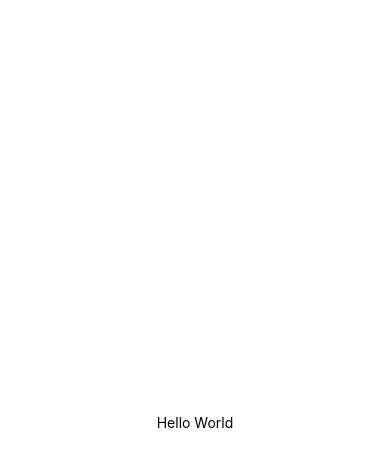
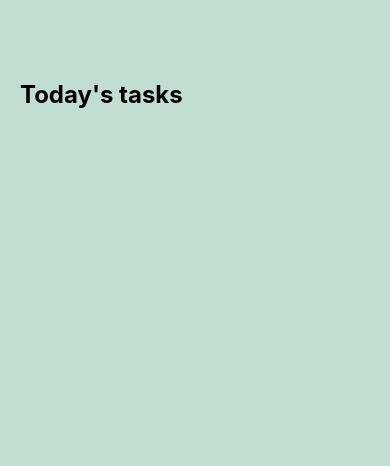
Before and after one commit to leilamahmoudi/react-native-todolist, a React Native app in the folder todoList/: screen / in a window 390 px wide. Shown: the top 466 px of the page. Built offline with nearby package versions, Linux system fonts and the light colour scheme.

Commit message:
basic structure

```diff
--- a/todoList/App.js
+++ b/todoList/App.js
@@ -4,8 +4,13 @@
 export default function App() {
   return (
     <View style={styles.container}>
-      <Text>Hello World</Text>
-      <StatusBar style="auto" />
+      {/* Today's Tasks */}
+      <View style={styles.tasksWrapper}>
+        <Text style={styles.sectionTitle}>Today's tasks</Text>
+        <View style={styles.items}>
+          {/* This is where the tasks will go !*/}
+        </View>
+      </View>
     </View>
   );
 }
@@ -13,8 +18,15 @@
 const styles = StyleSheet.create({
   container: {
     flex: 1,
-    backgroundColor: "#fff",
-    alignItems: "center",
-    justifyContent: "center",
+    backgroundColor: "#C2DED1",
   },
+  tasksWrapper: {
+    paddingTop: 80,
+    paddingHorizontal: 20,
+  },
+  sectionTitle: {
+    fontSize: 24,
+    fontWeight: "bold",
+  },
+  items: {},
 });
```
